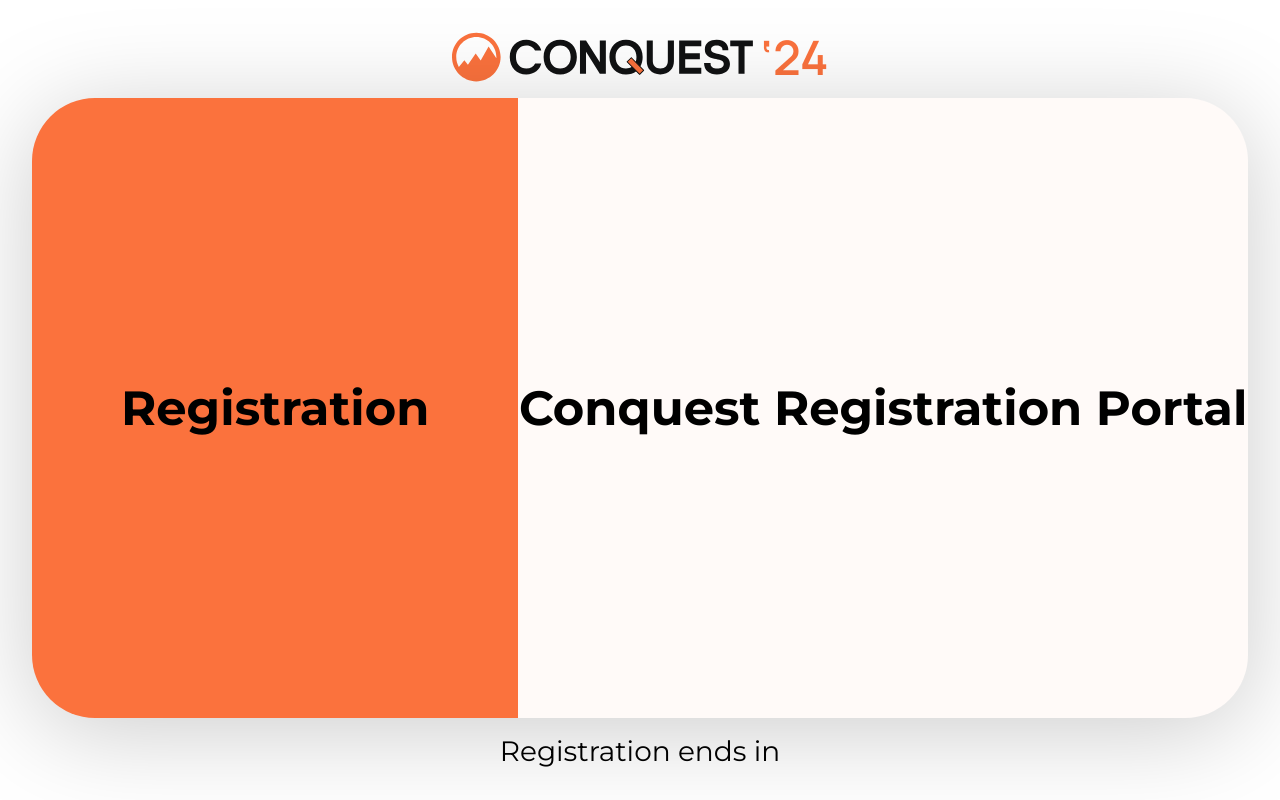
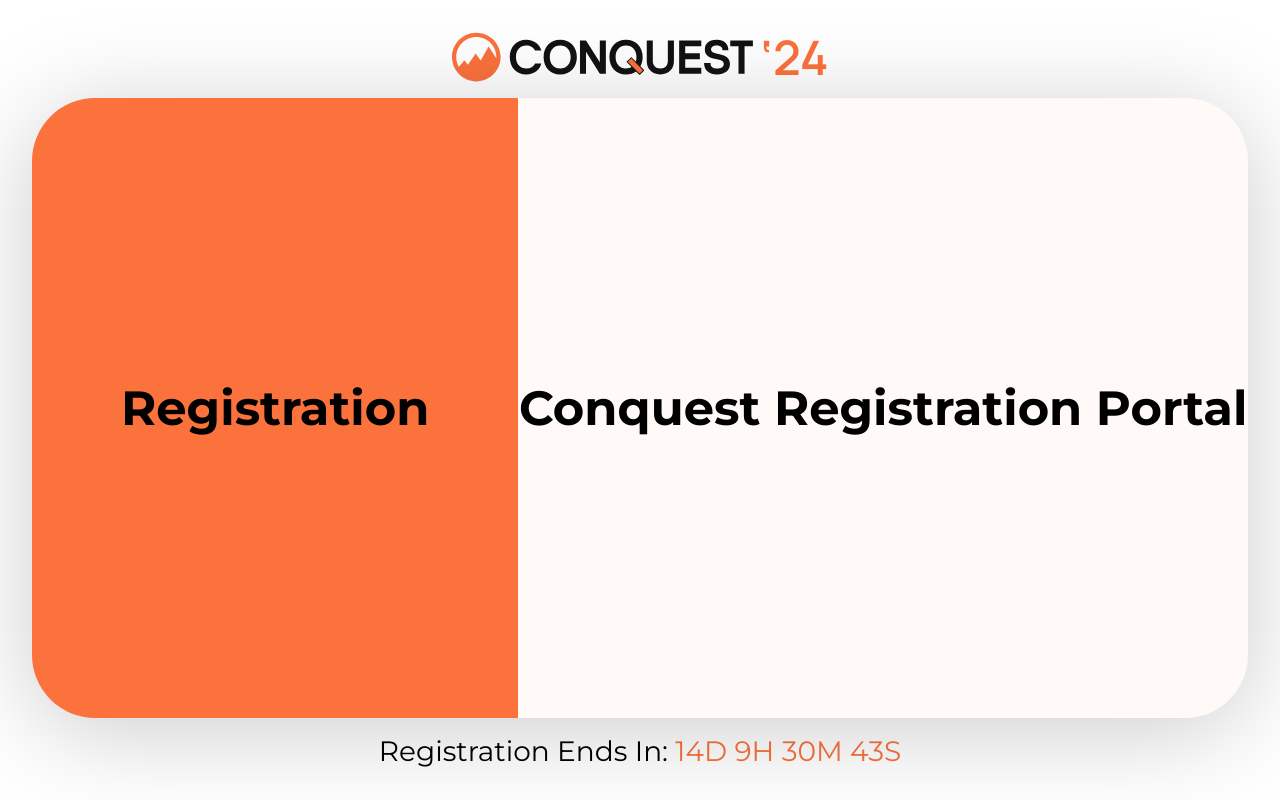
Before and after one commit to dvm-bitspilani/cel-conquest-2024, a React (Vite) app: page /login in a window 1280 px wide. Built offline with nearby package versions, Linux system fonts and the light colour scheme.

Commit message:
feat: added countdown

```diff
--- /dev/null
+++ b/src/components/Countdown/Countdown.jsx
@@ -0,0 +1,37 @@
+import { useEffect, useState } from 'react';
+
+export default function Countdown({ dateString, ...args }) {
+    const conquest = new Date(dateString).getTime();
+
+    const [curr, setCurr] = useState(new Date().getTime());
+
+    const [timeLeft, setTimeLeft] = useState({});
+
+    useEffect(() => {
+        setInterval(() => {
+            setCurr(new Date().getTime())
+        }, 500)
+    }, [conquest])
+
+    useEffect(() => {
+        if (conquest > curr) {
+            const days = Math.floor((conquest - curr) / (1000 * 60 * 60 * 24));
+            const hours = Math.floor(((conquest - curr) / (1000 * 60 * 60)) - (days * 24))
+            const minutes = Math.floor(((conquest - curr) / (1000 * 60)) - ((hours * 60) + (days * 24 * 60)))
+            const seconds = Math.floor(((conquest - curr) / (1000)) - ((minutes * 60) + (hours * 60 * 60) + (days * 24 * 60 * 60)))
+            setTimeLeft({
+                days,
+                hours,
+                minutes,
+                seconds
+            })
+        }
+        else {
+            clearInterval(dateRefresh)
+        }
+    }, [curr])
+
+    return (
+        <p {...args}>{timeLeft.days}D {timeLeft.hours}H {timeLeft.minutes}M {timeLeft.seconds}S</p>
+    )
+}
--- a/src/routes/Login/Login.jsx
+++ b/src/routes/Login/Login.jsx
@@ -1,5 +1,7 @@
 import { useContext } from 'react';
 import { WebContext } from '../../store/website-context';
+
+import Countdown from '../../components/Countdown/Countdown';
 
 import current from '../../assets/stepperCurrent.svg'
 import logoImage from '../../assets/signUpLogo.png'
@@ -19,7 +21,9 @@ export default function Login() {
                     <h1>Conquest Registration Portal</h1>
                 </section>
             </div>
-            <p className={styles.endTimer}>Registration ends in</p>
+            <div className={styles.countdownContainer}>
+                Registration Ends In: <Countdown dateString='June 7, 2024, 00:00:00' className={styles.countdown} />
+            </div>
         </main>
     )
 }
--- a/src/routes/Login/login.module.scss
+++ b/src/routes/Login/login.module.scss
@@ -55,10 +55,16 @@
         }
     }
 
-    .endTimer {
-        margin-bottom: clamp(1rem, 5dvh, 2rem);
+    .countdownContainer {
         font-size: 1.75rem;
         font-family: "Montserrat";
         font-weight: 400;
+        margin-bottom: clamp(1rem, 5dvh, 2rem);
+
+        .countdown {
+            display: inline;
+            color: #FB723D;
+        }
     }
+
 }
```
